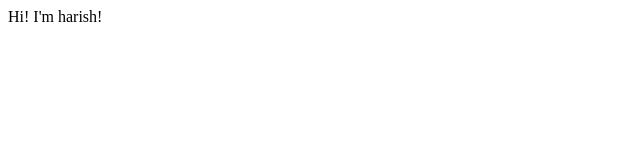
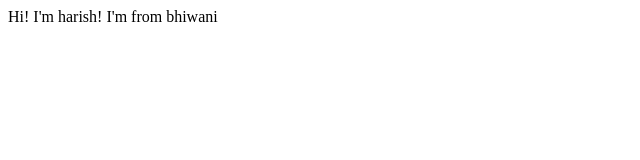
Before and after one commit to harishtanwar1811/harishtanwar-site, a plain HTML site: page index.html in a window 1280 px wide. Shown: the whole page, without its empty margins (0-640 px from the left). Drawn offline with Linux system fonts and the light colour scheme.

Commit message:
update index.html

```diff
--- a/index.html
+++ b/index.html
@@ -7,6 +7,6 @@
 </head>
 <body>
     Hi! I'm harish!
-
+    I'm from bhiwani
 </body>
 </html>
```
